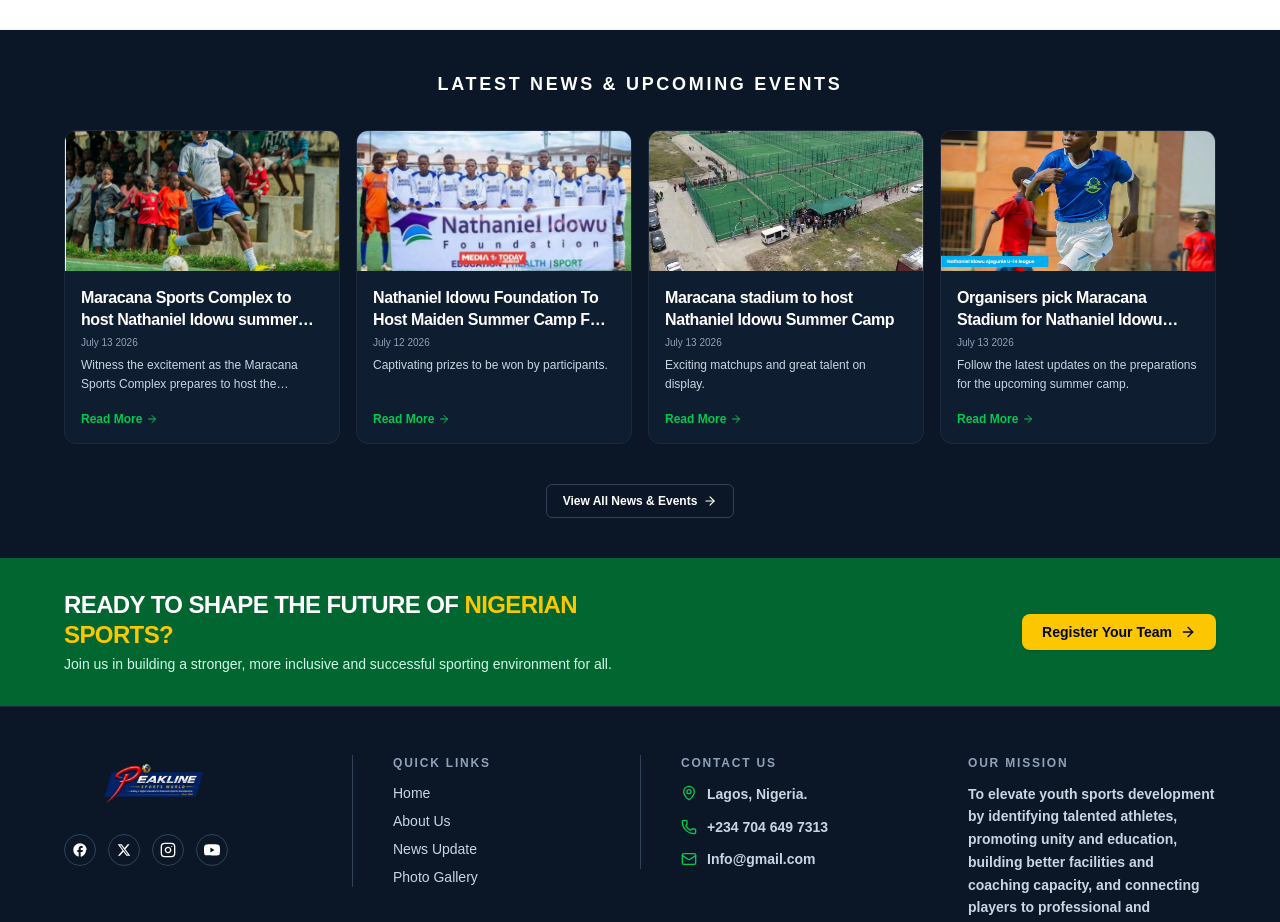
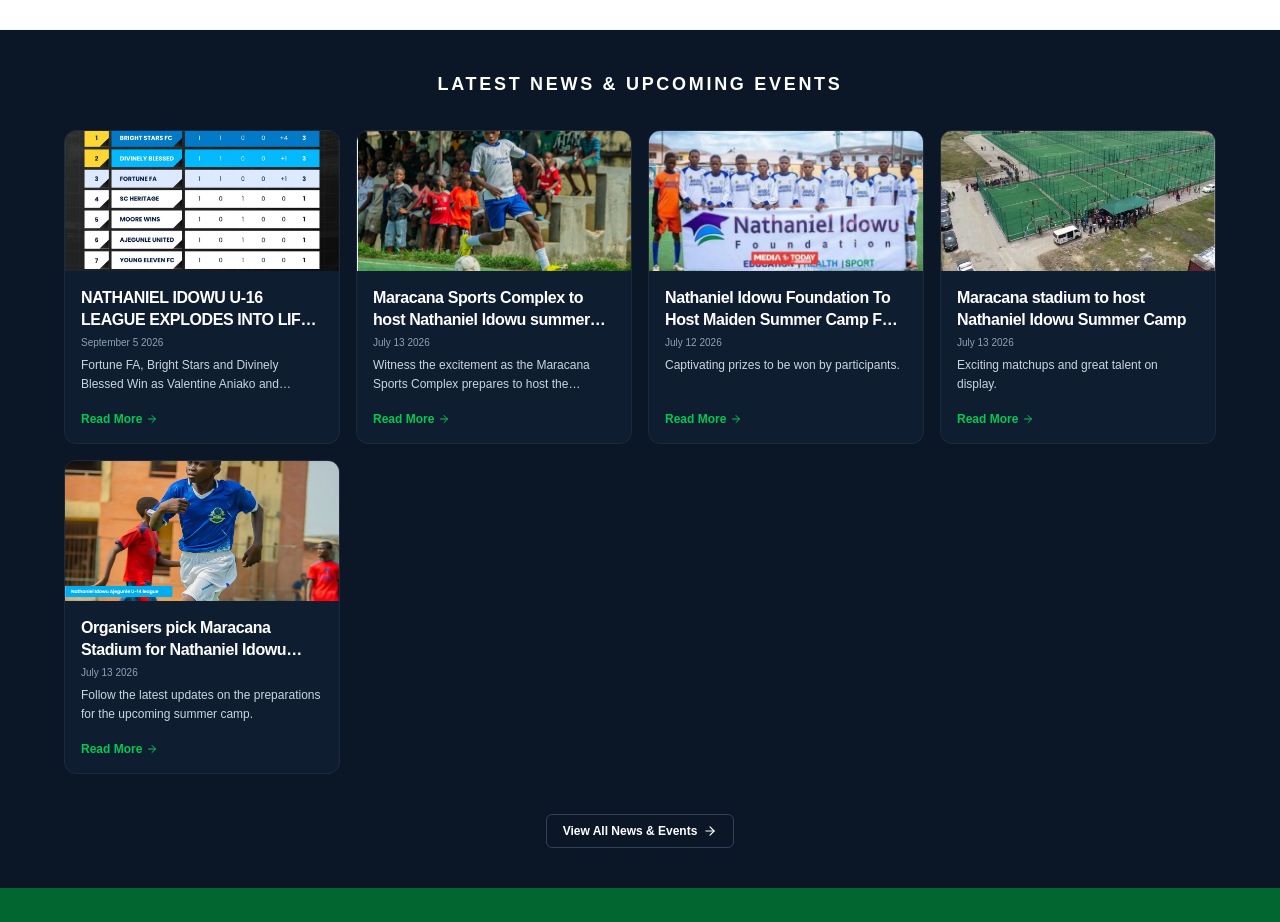
Before and after one commit to ThIncredibleOD/sport_app, a Next.js app in the folder sport-app/: page / in a window 1280 px wide. Shown: the part 2080-3002 px from the top of the page. Built offline with nearby package versions, Linux system fonts and the light colour scheme.

Commit message:
update news on the homepage

```diff
--- a/sport-app/components/news.tsx
+++ b/sport-app/components/news.tsx
@@ -75,7 +75,14 @@
 
         {/* Grid Layout for Event Cards */}
         <div className="grid grid-cols-1 sm:grid-cols-2 lg:grid-cols-4 gap-4 mb-8 md:mb-10">
-          {/* Card 1 */}
+          <EventCard
+            title="NATHANIEL IDOWU U-16 LEAGUE EXPLODES INTO LIFE WITH 22 GOALS ON OPENING DAY"
+            date="September 5 2026"
+            description="Fortune FA, Bright Stars and Divinely Blessed Win as Valentine Aniako and Ugwuokolie Chidalu Hit Hat-tricks"
+            imageSrc="/facebook-news01.jpeg"
+            linkHref="https://www.facebook.com/story.php?story_fbid=122116692015427811&id=61592834339885&rdid=7iIBqPwZ0BPSDFEG#"
+          />
+
           <EventCard
             title="Maracana Sports Complex to host Nathaniel Idowu summer camp"
             date="July 13 2026"
@@ -83,10 +90,8 @@
             imageSrc="/news01.png"
             linkHref="https://thenationonlineng.net/maracana-sports-complex-to-host-nathaniel-idowu-summer-camp/
 "
-
           />
 
-          {/* Card 2 */}
           <EventCard
             title="Nathaniel Idowu Foundation To Host Maiden Summer Camp For Young Athletes In Lagos"
             date="July 12 2026"
@@ -105,7 +110,6 @@
             linkHref="https://punchng.com/maracana-stadium-to-host-nathaniel-idowu-summer-camp/"
           />
 
-          {/* Card 4 */}
           <EventCard
             title="Organisers pick Maracana Stadium for Nathaniel Idowu Summer Camp"
             date="July 13 2026"
```
Also changed, not shown: sport-app/public/facebook-news01.jpeg (added).
